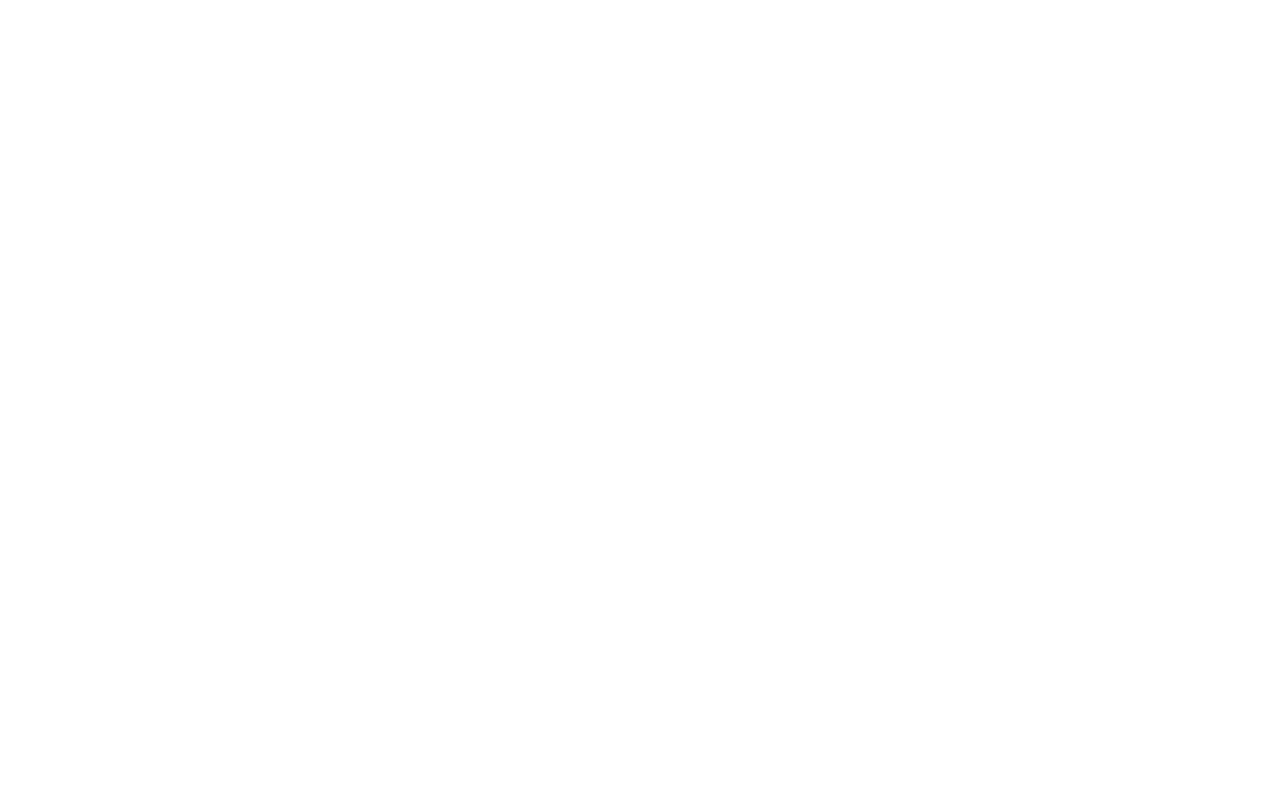
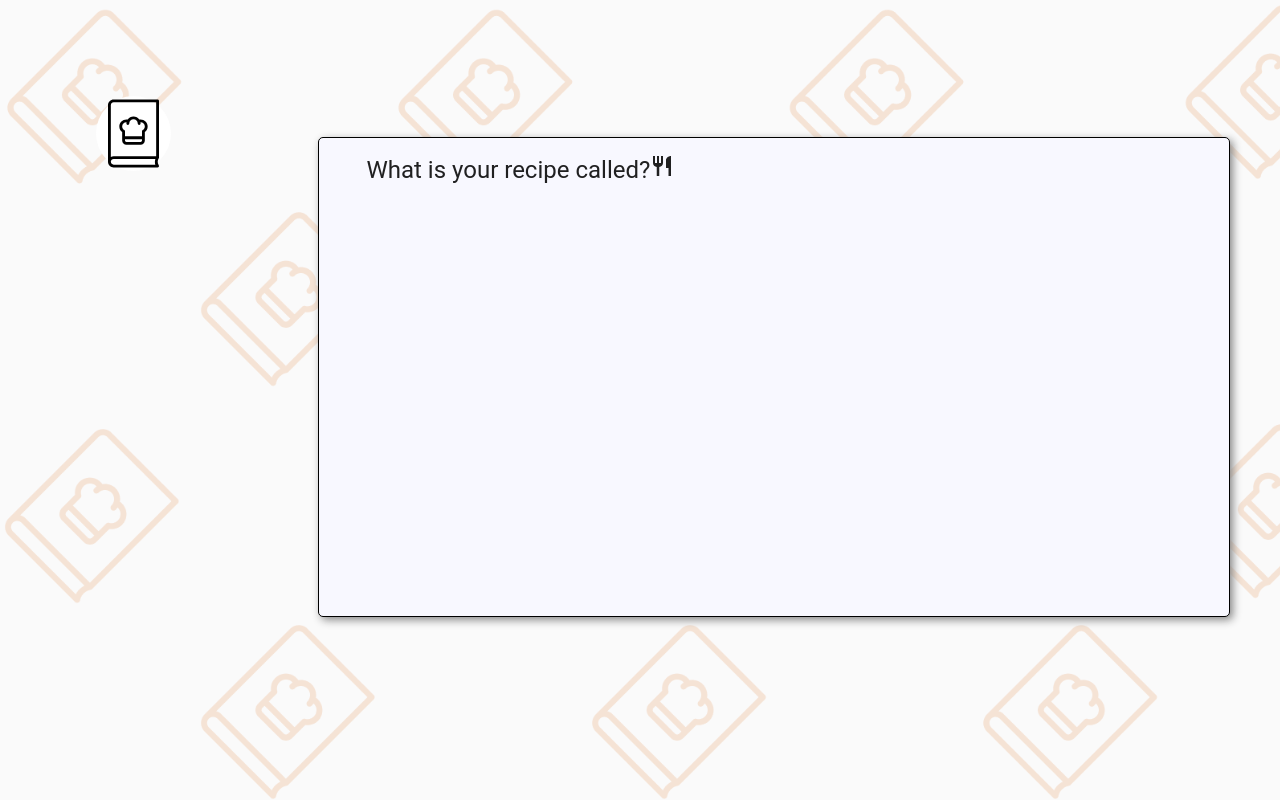
Before and after one commit to cookbookorganisation/front-end, a React (Create React App) app: page /uploadcollection in a window 1280 px wide. Built offline with nearby package versions, Linux system fonts and the light colour scheme.

Commit message:
gets gobackhome icon working, background pic

```diff
--- a/src/App.js
+++ b/src/App.js
@@ -23,7 +23,7 @@ function App() {
                 <Route path="/mycollections"><MyCollections/></Route>
                 <Route path="/myfavorites"><MyFavorites/></Route>
                 <Route path="/publiccollections"><PublicCollections/></Route>
-                <Route path="/uploadollection"><UploadCollection/></Route>
+                <Route path="/uploadcollection"><UploadCollection/></Route>
                 <Route path="/uploadrecipe"><UploadRecipe/></Route>
                 <Route path="/recipe/:id"><RecipePage/></Route>
                 <Route path="/collection/:id"><CollectionPage/></Route>
--- /dev/null
+++ b/src/components/GoHomeIcon.js
@@ -0,0 +1,31 @@
+import React from 'react';
+import { useHistory } from 'react-router-dom';
+import { makeStyles, IconButton } from '@material-ui/core';
+
+// import SVG JS component
+import CookBookIcon from "../images/icons/cookBookIcon.js";
+
+const useStyles = makeStyles((theme) => ({
+    paper: {
+        height: "75px",
+        width: "75px",
+        margin: theme.spacing(12),
+        background: "white",
+        "&:hover": {
+            backgroundColor: "white",
+        },
+    },
+}));
+
+const GoHomeIcon = () => {
+    const classes = useStyles();
+    const history = useHistory();
+
+    return (
+        <IconButton onClick={()=>history.push('/mycollections')} className={classes.paper}>
+            <CookBookIcon  />
+        </IconButton>
+    );
+};
+
+export default GoHomeIcon;
--- a/src/components/forms/LogIn.js
+++ b/src/components/forms/LogIn.js
@@ -116,7 +116,7 @@ const LogIn = () => {
                         </Button>
                         <Grid container justify="flex-end">
                             <Grid item>
-                                <p onClick={()=>history.push('/signup')} variant="body2" style={{ color: "#590E07" }}>
+                                <p onClick={()=>history.push('/signup')} variant="body2" style={{ color: "#590E07", cursor: "pointer" }}>
                                     Don't have an account? Sign up
                                 </p>
                             </Grid>
--- a/src/components/forms/SignUp.js
+++ b/src/components/forms/SignUp.js
@@ -139,8 +139,8 @@ const SignUp = () => {
                         </Button>
                         <Grid container justify="flex-end">
                             <Grid item>
-                                <p onClick={()=>history.push('/login')} variant="body2" style={{ color: "#590E07" }}>
-                                    Already have an account? Log In
+                                <p onClick={()=>history.push('/login')} variant="body2" style={{ color: "#590E07", cursor: "pointer" }}>
+                                    Already have an account? Log in
                                 </p>
                             </Grid>
                         </Grid>
--- a/src/components/forms/UploadCollection.js
+++ b/src/components/forms/UploadCollection.js
@@ -1,9 +1,42 @@
 import React from 'react';
+import { makeStyles, Container, CssBaseline, Typography } from '@material-ui/core'
+import GoHomeIcon from '../GoHomeIcon';
+import RestaurantIcon from '@material-ui/icons/Restaurant';
+
+
+const useStyles = makeStyles((theme) => ({
+    paper: {
+        // marginTop: theme.spacing(12),
+        marginTop: "15%",
+        marginLeft: "0%",
+        padding: theme.spacing(2, 6),
+        textAlign: "left",
+        display: "flex",
+        flexDirection: "column",
+        border: "1px solid black",
+        boxShadow: "3px 3px 8px #888888",
+        backgroundColor: "#f8f8ff",
+        borderRadius: "5px",
+        height: "60%"
+    },
+}));
 
 const UploadCollection = () => {
+    const classes = useStyles();
+
     return (
-        <div>
+        <div className="formBackground">
+            <GoHomeIcon/>
+            <Container component="main" maxWidth="md">
+                <CssBaseline/>
+                <div className={classes.paper}>
 
+                    <Typography component="h5" variant="h5">
+                        What is your recipe called?
+                        <RestaurantIcon/>
+                    </Typography>
+                </div>
+            </Container>
         </div>
     );
 };
--- a/src/components/forms/UploadRecipe.js
+++ b/src/components/forms/UploadRecipe.js
@@ -1,9 +1,11 @@
 import React from 'react';
+import GoHomeIcon from '../GoHomeIcon';
 
 const UploadRecipe = () => {
     return (
-        <div>
-
+        <div className="formBackground">
+            <GoHomeIcon/>
+            Upload recipe
         </div>
     );
 };
--- a/src/images/icons/cookBookIcon.js
+++ b/src/images/icons/cookBookIcon.js
@@ -4,7 +4,7 @@ const CookBookIcon = () => {
   return (
     <svg
       width="384"
-      height="512"
+      height="75"
       viewBox="0 0 384 512"
       fill="none"
       xmlns="http://www.w3.org/2000/svg"
```
